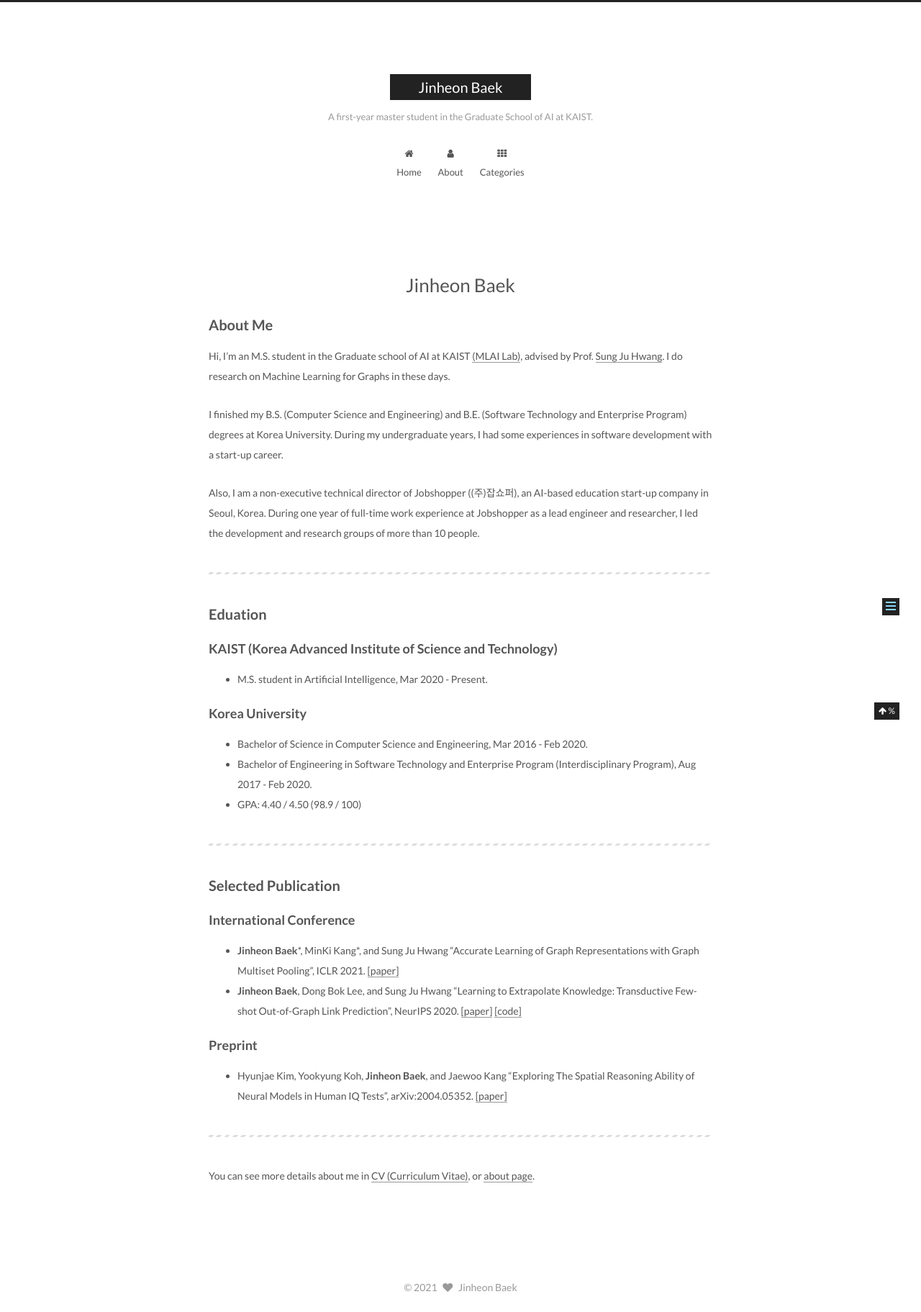
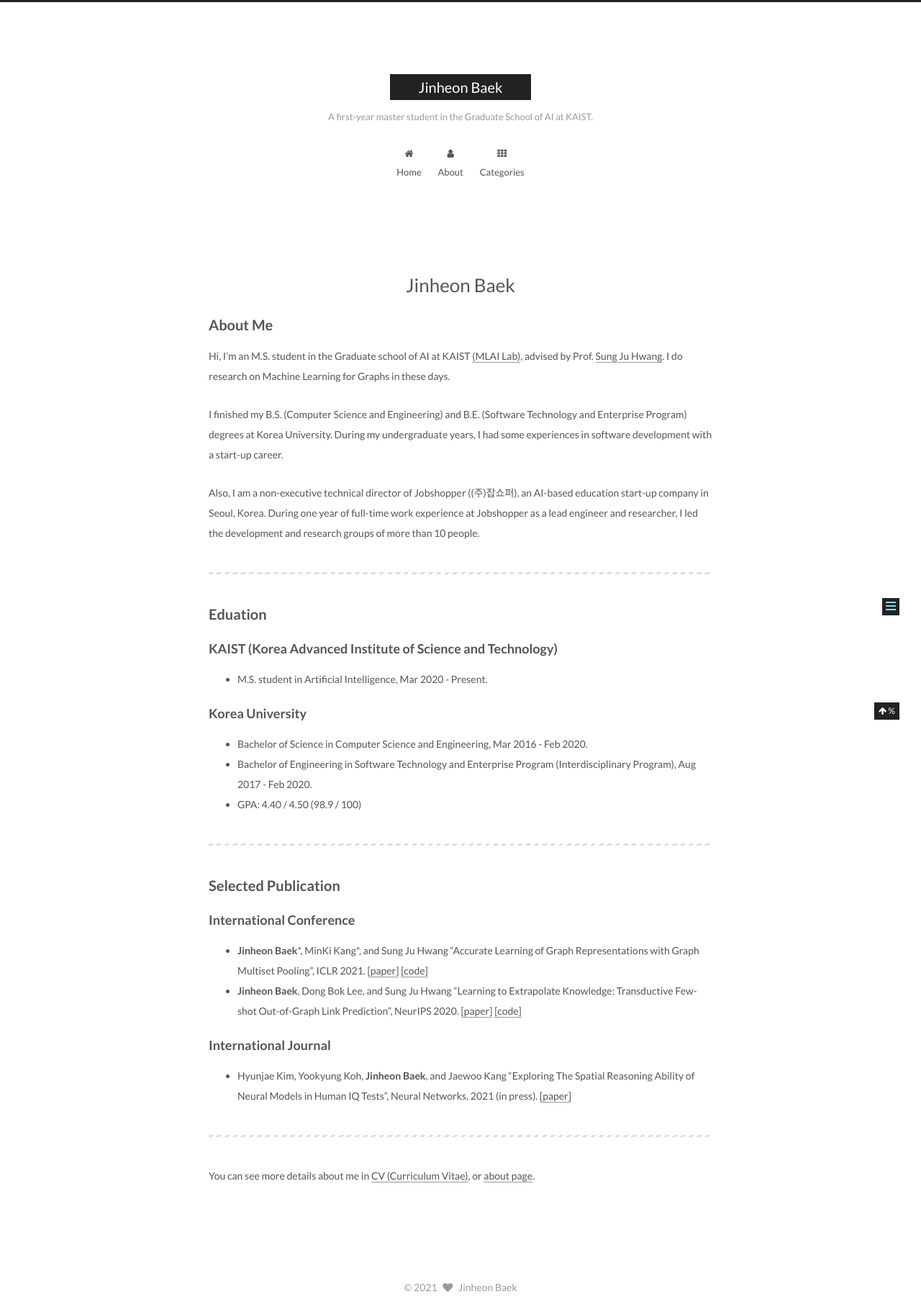
Before and after one commit to JinheonBaek/JinheonBaek.github.io, a Jekyll site: the page built from index.md, in a window 1280 px wide. Shown: the whole page at 72% size. Built offline with Jekyll 4.4.1, drawn with Linux system fonts in a browser that asks for light colours; the list of posts is cut into pages by our own code; comment, search, counter and statistics services are not loaded.

Commit message:
(feat): update cv; paper; (add): add code link

```diff
--- a/index.md
+++ b/index.md
@@ -33,12 +33,12 @@
 
 ### International Conference
 
-* **Jinheon Baek***, MinKi Kang\*, and Sung Ju Hwang "Accurate Learning of Graph Representations with Graph Multiset Pooling", ICLR 2021. [[paper]](https://openreview.net/forum?id=JHcqXGaqiGn)
+* **Jinheon Baek***, MinKi Kang\*, and Sung Ju Hwang "Accurate Learning of Graph Representations with Graph Multiset Pooling", ICLR 2021. [[paper]](https://openreview.net/forum?id=JHcqXGaqiGn) [[code]](https://github.com/JinheonBaek/GMT)
 * **Jinheon Baek**, Dong Bok Lee, and Sung Ju Hwang "Learning to Extrapolate Knowledge: Transductive Few-shot Out-of-Graph Link Prediction", NeurIPS 2020. [[paper]](https://arxiv.org/abs/2006.06648) [[code]](https://github.com/JinheonBaek/GEN)
 
-### Preprint
+### International Journal
 
-* Hyunjae Kim, Yookyung Koh, **Jinheon Baek**, and Jaewoo Kang "Exploring The Spatial Reasoning Ability of Neural Models in Human IQ Tests", arXiv:2004.05352. [[paper]](https://arxiv.org/pdf/2004.05352.pdf)
+* Hyunjae Kim, Yookyung Koh, **Jinheon Baek**, and Jaewoo Kang "Exploring The Spatial Reasoning Ability of Neural Models in Human IQ Tests", Neural Networks, 2021 (in press). [[paper]](https://arxiv.org/pdf/2004.05352.pdf)
 
 ---
 
```
Also changed, not shown: about/index.md (+3 -3 lines), 6 other files.
